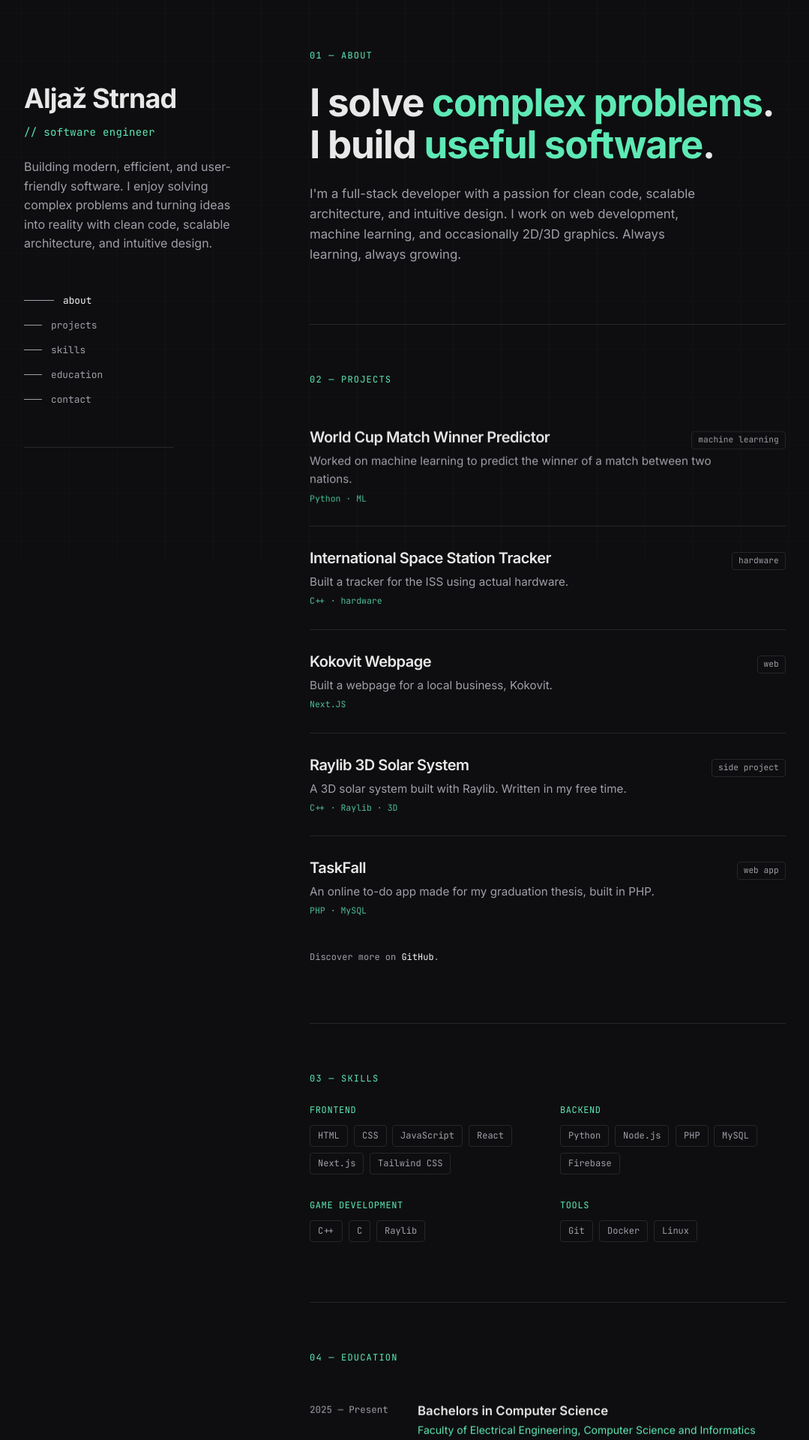
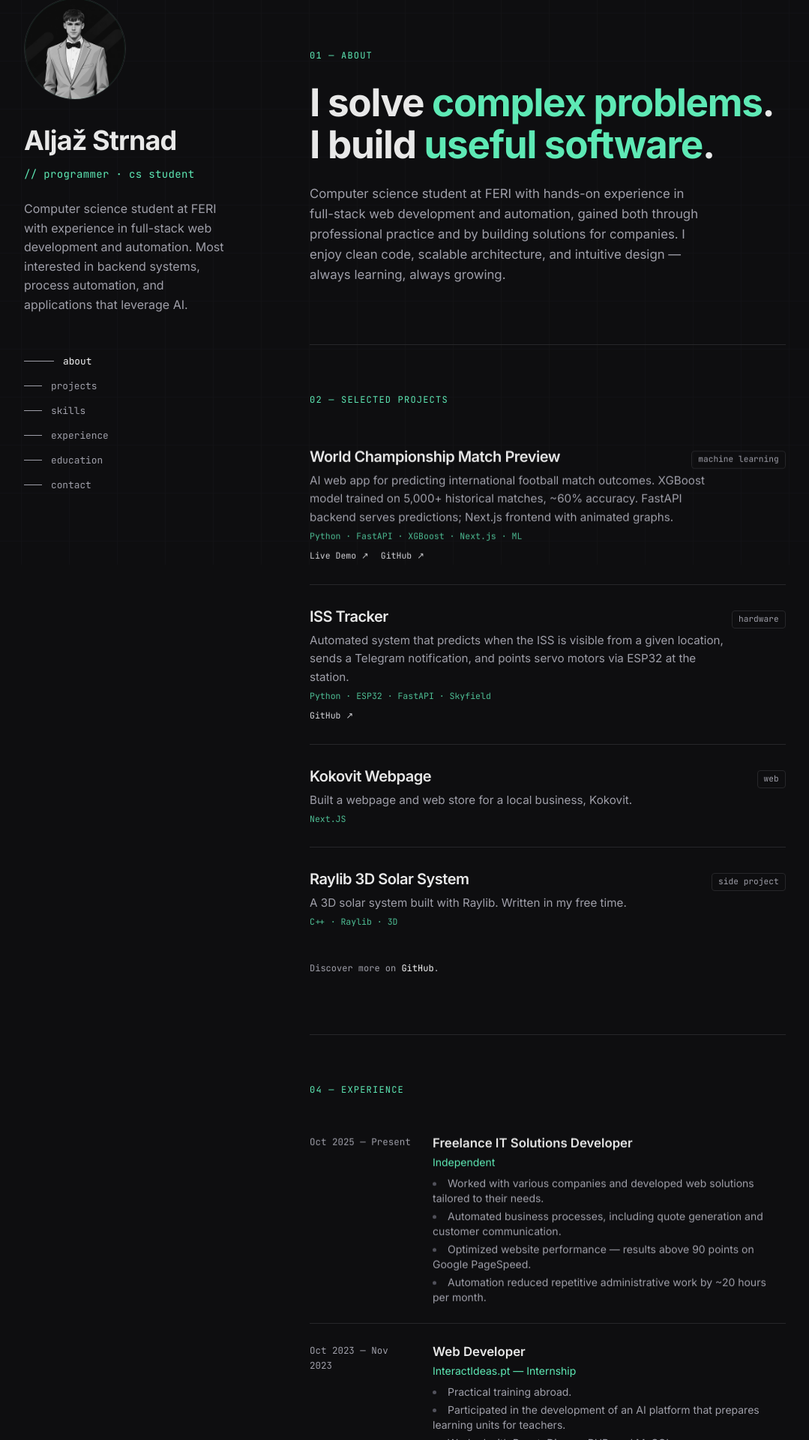
Before and after one commit to strnadaljaz/portfolio, a Next.js app: page / in a window 1280 px wide. Shown: the part 47-1967 px from the top of the page at 75% size, without its empty margins (100-1179 px from the left). Built offline with nearby package versions, Linux system fonts and the light colour scheme.

Commit message:
profile picture, experience section

```diff
--- /dev/null
+++ b/Components/Avatar.tsx
@@ -0,0 +1,22 @@
+const Avatar = ({ src, initials }: { src?: string; initials: string }) => {
+    return (
+        <div className="relative h-30 w-30 overflow-hidden rounded-full border border-zinc-800 bg-zinc-900/60 backdrop-blur-sm md:h-34 md:w-34">
+            {src ? (
+                // eslint-disable-next-line @next/next/no-img-element
+                <img
+                    src={src}
+                    alt="Portrait"
+                    className="h-full w-full object-cover grayscale transition-all duration-500 hover:grayscale-0"
+                />
+            ) : (
+                <div className="flex h-full w-full items-center justify-center font-mono text-xl tracking-widest text-emerald-300/80">
+                    {initials}
+                </div>
+            )}
+            {/* subtle ring accent */}
+            <span className="pointer-events-none absolute inset-0 rounded-full ring-1 ring-inset ring-emerald-300/10" />
+        </div>
+    );
+}
+
+export default Avatar;
--- a/app/page.tsx
+++ b/app/page.tsx
@@ -1,57 +1,93 @@
 "use client";
 
 import { useEffect, useRef, useState } from "react";
+import Avatar from "@/Components/Avatar";
 
 /* ---------- data ---------- */
 
 const projects = [
     {
-        title: "World Cup Match Winner Predictor",
+        title: "World Championship Match Preview",
         type: "machine learning",
         description:
-            "Worked on machine learning to predict the winner of a match between two nations.",
-        tech: "Python · ML",
+            "AI web app for predicting international football match outcomes. XGBoost model trained on 5,000+ historical matches, ~60% accuracy. FastAPI backend serves predictions; Next.js frontend with animated graphs.",
+        tech: "Python · FastAPI · XGBoost · Next.js · ML",
+        links: [
+            { label: "Live Demo", href: "https://international-match-predictor.vercel.app/" },
+            { label: "GitHub", href: "https://github.com/strnadaljaz/world_cup_match_predictor" },
+        ],
     },
     {
-        title: "International Space Station Tracker",
+        title: "ISS Tracker",
         type: "hardware",
-        description: "Built a tracker for the ISS using actual hardware.",
-        tech: "C++ · hardware",
+        description:
+            "Automated system that predicts when the ISS is visible from a given location, sends a Telegram notification, and points servo motors via ESP32 at the station.",
+        tech: "Python · ESP32 · FastAPI · Skyfield",
+        links: [{ label: "GitHub", href: "https://github.com/strnadaljaz/iss_tracker" }],
     },
     {
         title: "Kokovit Webpage",
         type: "web",
-        description: "Built a webpage for a local business, Kokovit.",
+        description: "Built a webpage and web store for a local business, Kokovit.",
         tech: "Next.JS",
+        links: [],
     },
     {
         title: "Raylib 3D Solar System",
         type: "side project",
         description: "A 3D solar system built with Raylib. Written in my free time.",
         tech: "C++ · Raylib · 3D",
+        links: [],
+    },
+    // {
+    //     title: "TaskFall",
+    //     type: "web app",
+    //     description:
+    //         "An online to-do app made for my graduation thesis, built in PHP.",
+    //     tech: "PHP · MySQL",
+    //     links: [],
+    // },
+];
+
+const skills: Record<string, string[]> = {
+    Languages: ["Python", "C", "C++", "JavaScript", "TypeScript", "SQL", "PHP"],
+    Frontend: ["React", "Next.js", "HTML", "CSS", "TailwindCSS"],
+    Backend: ["Node.js", "FastAPI", "REST APIs", "MySQL"],
+    DevOps: ["Docker", "Linux", "Git"],
+    Hardware: ["ESP32", "Arduino"],
+    "Photo / Video": ["Adobe Software", "GIMP"],
+};
+
+const experience = [
+    {
+        role: "Freelance IT Solutions Developer",
+        company: "Independent",
+        period: "Oct 2025 — Present",
+        bullets: [
+            "Worked with various companies and developed web solutions tailored to their needs.",
+            "Automated business processes, including quote generation and customer communication.",
+            "Optimized website performance — results above 90 points on Google PageSpeed.",
+            "Automation reduced repetitive administrative work by ~20 hours per month.",
+        ],
     },
     {
-        title: "TaskFall",
-        type: "web app",
-        description:
-            "An online to-do app made for my graduation thesis, built in PHP.",
-        tech: "PHP · MySQL",
+        role: "Web Developer",
+        company: "InteractIdeas.pt — Internship",
+        period: "Oct 2023 — Nov 2023",
+        bullets: [
+            "Practical training abroad.",
+            "Participated in the development of an AI platform that prepares learning units for teachers.",
+            "Worked with React, Django, PHP, and MySQL.",
+        ],
     },
 ];
 
-const skills: Record<string, string[]> = {
-    Frontend: ["HTML", "CSS", "JavaScript", "React", "Next.js", "Tailwind CSS"],
-    Backend: ["Python", "Node.js", "PHP", "MySQL", "Firebase"],
-    "Game Development": ["C++", "C", "Raylib"],
-    Tools: ["Git", "Docker", "Linux"],
-};
-
 const education = [
     {
-        title: "Bachelors in Computer Science",
-        period: "2025 — Present",
-        org: "Faculty of Electrical Engineering, Computer Science and Informatics",
-        note: "Currently going into my second year. Focusing on automatization, AI/ML engineering, web development, server management, and personal projects.",
+        title: "Bachelors in Computer Science and Information Technologies",
+        period: "2025 — 2028",
+        org: "FERI — Faculty of Electrical Engineering, Computer Science and Informatics",
+        note: "Currently in my first year. Focusing on automation, AI/ML engineering, web development, server management, and personal projects.",
     },
     {
         title: "Computer Technician",
@@ -59,6 +95,12 @@ const education = [
         org: "Secondary Electrical and Computer School Maribor",
         note: "Got fundamentals in C++ programming and web programming with HTML, CSS and PHP.",
     },
+];
+
+const achievements = [
+    "Three times among the best in the country in mathematics — 1st place, 3rd place, silver award.",
+    "Silver award for research work.",
+    "Awarded as one of the best students of my generation by Elektro Maribor.",
 ];
 
 const currentYear = new Date().getFullYear();
@@ -114,7 +156,14 @@ export default function Home() {
     }, []);
 
     useEffect(() => {
-        const ids = ["about", "projects", "skills", "education", "contact"];
+        const ids = [
+            "about",
+            "projects",
+            "skills",
+            "experience",
+            "education",
+            "contact",
+        ];
         const observer = new IntersectionObserver(
             (entries) => {
                 entries.forEach((e) => {
@@ -134,6 +183,7 @@ export default function Home() {
         { href: "#about", label: "about" },
         { href: "#projects", label: "projects" },
         { href: "#skills", label: "skills" },
+        { href: "#experience", label: "experience" },
         { href: "#education", label: "education" },
         { href: "#contact", label: "contact" },
     ];
@@ -145,19 +195,32 @@ export default function Home() {
         >
             {/* LEFT SIDE */}
             <aside className="flex h-auto flex-col justify-center py-16 md:sticky md:top-0 md:h-screen md:py-12">
+                {/* avatar */}
+                <div className="reveal mb-8">
+                    <Avatar src="/me.webp" initials="AS" />
+                </div>
                 <h1 className="reveal text-4xl font-bold leading-tight tracking-tight">
                     Aljaž Strnad
                 </h1>
-                <p className="reveal mt-3 font-mono text-sm tracking-wide text-emerald-300" style={{ transitionDelay: "60ms" }}>
-                    {"// software engineer"}
+                <p
+                    className="reveal mt-3 font-mono text-sm tracking-wide text-emerald-300"
+                    style={{ transitionDelay: "60ms" }}
+                >
+                    {"// programmer · cs student"}
                 </p>
-                <p className="reveal mt-6 max-w-[280px] text-zinc-400" style={{ transitionDelay: "120ms" }}>
-                    Building modern, efficient, and user-friendly software. I enjoy solving
-                    complex problems and turning ideas into reality with clean code,
-                    scalable architecture, and intuitive design.
+                <p
+                    className="reveal mt-6 max-w-[280px] text-zinc-400"
+                    style={{ transitionDelay: "120ms" }}
+                >
+                    Computer science student at FERI with experience in full-stack web
+                    development and automation. Most interested in backend systems,
+                    process automation, and applications that leverage AI.
                 </p>
 
-                <nav className="reveal mt-12 flex flex-row flex-wrap gap-4 md:flex-col md:gap-1" style={{ transitionDelay: "180ms" }}>
+                <nav
+                    className="reveal mt-12 flex flex-row flex-wrap gap-4 md:flex-col md:gap-1"
+                    style={{ transitionDelay: "180ms" }}
+                >
                     {navItems.map((item) => {
                         const isActive = active === item.href;
                         return (
@@ -169,8 +232,8 @@ export default function Home() {
                             >
                                 <span
                                     className={`hidden h-px bg-zinc-400 transition-all duration-300 md:block ${isActive
-                                            ? "w-10 bg-emerald-300 nav-active-pulse"
-                                            : "w-6 group-hover:w-10 group-hover:bg-emerald-300"
+                                        ? "w-10 bg-emerald-300 nav-active-pulse"
+                                        : "w-6 group-hover:w-10 group-hover:bg-emerald-300"
                                         }`}
                                 />
                                 {item.label}
@@ -179,7 +242,10 @@ export default function Home() {
                     })}
                 </nav>
 
-                <div className="reveal mt-12 hidden h-px w-full max-w-[200px] bg-zinc-800 md:block" style={{ transitionDelay: "240ms" }}>
+                <div
+                    className="reveal mt-12 hidden h-px w-full max-w-[200px] bg-zinc-800 md:block"
+                    style={{ transitionDelay: "240ms" }}
+                >
                     <span
                         className="block h-full bg-emerald-300 transition-[width] duration-100"
                         style={{ width: `${progress}%` }}
@@ -194,18 +260,25 @@ export default function Home() {
                     <div className="reveal">
                         <Label>01 — about</Label>
                     </div>
-                    <h2 className="reveal text-[clamp(2rem,4vw,3.2rem)] font-bold leading-[1.1] tracking-tight" style={{ transitionDelay: "80ms" }}>
+                    <h2
+                        className="reveal text-[clamp(2rem,4vw,3.2rem)] font-bold leading-[1.1] tracking-tight"
+                        style={{ transitionDelay: "80ms" }}
+                    >
                         I solve{" "}
                         <span className="text-emerald-300">complex problems</span>.
                         <br />
                         I build{" "}
                         <span className="text-emerald-300">useful software</span>.
                     </h2>
-                    <p className="reveal mt-6 max-w-[520px] text-[1.05rem] text-zinc-400" style={{ transitionDelay: "160ms" }}>
-                        I&apos;m a full-stack developer with a passion for clean code,
-                        scalable architecture, and intuitive design. I work on web
-                        development, machine learning, and occasionally 2D/3D graphics.
-                        Always learning, always growing.
+                    <p
+                        className="reveal mt-6 max-w-[520px] text-[1.05rem] text-zinc-400"
+                        style={{ transitionDelay: "160ms" }}
+                    >
+                        Computer science student at FERI with hands-on experience in
+                        full-stack web development and automation, gained both through
+                        professional practice and by building solutions for companies. I
+                        enjoy clean code, scalable architecture, and intuitive design —
+                        always learning, always growing.
                     </p>
                 </section>
 
@@ -215,7 +288,7 @@ export default function Home() {
                     className="mt-20 scroll-mt-24 border-t border-zinc-800 pt-16"
                 >
                     <div className="reveal">
-                        <Label>02 — projects</Label>
+                        <Label>02 — selected projects</Label>
                     </div>
                     <div>
                         {projects.map((p, i) => (
@@ -239,6 +312,21 @@ export default function Home() {
                                 <p className="mt-1 font-mono text-[0.72rem] text-emerald-300 opacity-80">
                                     {p.tech}
                                 </p>
+                                {p.links.length > 0 && (
+                                    <div className="mt-2 flex flex-wrap gap-4 font-mono text-[0.72rem]">
+                                        {p.links.map((l) => (
+                                            <a
+                                                key={l.href}
+                                                href={l.href}
+                                                target="_blank"
+                                                rel="noopener noreferrer"
+                                                className="link-underline text-zinc-300 transition-colors hover:text-emerald-300"
+                                            >
+                                                {l.label} ↗
+                                            </a>
+                                        ))}
+                                    </div>
+                                )}
                             </article>
                         ))}
                     </div>
@@ -255,6 +343,40 @@ export default function Home() {
                         .
                     </p>
                 </section>
+
+                {/* experience */}
+                <section
+                    id="experience"
+                    className="mt-20 scroll-mt-24 border-t border-zinc-800 pt-16"
+                >
+                    <div className="reveal">
+                        <Label>04 — experience</Label>
+                    </div>
+                    {experience.map((e, i) => (
+                        <div
+                            key={e.role}
+                            className={`reveal-stagger grid grid-cols-1 gap-1 py-6 md:grid-cols-[140px_1fr] md:gap-6 ${i !== 0 ? "border-t border-zinc-800" : ""
+                                }`}
+                            style={{ ["--delay" as string]: `${i * 120}ms` }}
+                        >
+                            <div className="pt-0.5 font-mono text-[0.78rem] text-zinc-400">
+                                {e.period}
+                            </div>
+                            <div>
+                                <h3 className="text-[1.05rem] font-semibold">{e.role}</h3>
+                                <div className="mt-0.5 text-sm text-emerald-300">
+                                    {e.company}
+                                </div>
+                                <ul className="mt-2 list-inside list-disc space-y-1 text-sm text-zinc-400 marker:text-zinc-600">
+                                    {e.bullets.map((b) => (
+                                        <li key={b}>{b}</li>
+                                    ))}
+                                </ul>
+                            </div>
+                        </div>
+                    ))}
+                </section>
+
 
                 {/* skills */}
                 <section
@@ -296,7 +418,7 @@ export default function Home() {
                     className="mt-20 scroll-mt-24 border-t border-zinc-800 pt-16"
                 >
                     <div className="reveal">
-                        <Label>04 — education</Label>
+                        <Label>05 — education</Label>
                     </div>
                     {education.map((e, i) => (
                         <div
@@ -315,6 +437,21 @@ export default function Home() {
                             </div>
                         </div>
                     ))}
+
+                    {/* achievements as sub-block */}
+                    <div className="mt-8 reveal-stagger">
+                        <h3 className="mb-3 font-mono text-xs uppercase tracking-wider text-emerald-300">
+                            Achievements
+                        </h3>
+                        <ul className="space-y-1 text-sm text-zinc-400 marker:text-zinc-600">
+                            {achievements.map((a) => (
+                                <li key={a} className="flex gap-2">
+                                    <span className="text-emerald-300/70">—</span>
+                                    <span>{a}</span>
+                                </li>
+                            ))}
+                        </ul>
+                    </div>
                 </section>
 
                 {/* contact */}
@@ -323,25 +460,76 @@ export default function Home() {
                     className="mt-20 scroll-mt-24 border-t border-zinc-800 pt-16"
                 >
                     <div className="reveal">
-                        <Label>05 — contact</Label>
+                        <Label>06 — contact</Label>
                     </div>
-                    <p className="reveal max-w-[480px] text-[1.4rem] font-semibold tracking-tight text-zinc-100" style={{ transitionDelay: "80ms" }}>
+                    <p
+                        className="reveal max-w-[480px] text-[1.4rem] font-semibold tracking-tight text-zinc-100"
+                        style={{ transitionDelay: "80ms" }}
+                    >
                         Have a question or want to work together?
                     </p>
-                    <p className="reveal mt-4" style={{ transitionDelay: "140ms" }}>
-                        {/* replace with your email */}
-                        <a
-                            href="mailto:strnadaljaz23@gmail.com"
-                            className="link-underline border-b border-emerald-300 text-[1.1rem] text-zinc-100 transition-colors hover:text-emerald-300"
-                        >
-                            strnadaljaz23@gmail.com
-                        </a>
-                    </p>
-                    <p className="reveal mt-4 max-w-[480px] text-zinc-400" style={{ transitionDelay: "200ms" }}>
-                        Location: Slovenia. I usually reply within one business day.
+
+                    <ul
+                        className="reveal mt-4 space-y-2 font-mono text-sm"
+                        style={{ transitionDelay: "140ms" }}
+                    >
+                        <li>
+                            <span className="text-zinc-500">email · </span>
+                            <a
+                                href="mailto:aljaz.strnad@student.um.si"
+                                className="link-underline text-zinc-100 transition-colors hover:text-emerald-300"
+                            >
+                                aljaz.strnad@student.um.si
+                            </a>
+                        </li>
+                        <li>
+                            <span className="text-zinc-500">phone · </span>
+                            <a
+                                href="tel:+38651769401"
+                                className="link-underline text-zinc-100 transition-colors hover:text-emerald-300"
+                            >
+                                +386 (0)51 769 401
+                            </a>
+                        </li>
+                        <li>
+                            <span className="text-zinc-500">linkedin · </span>
+                            <a
+                                href="https://linkedin.com/in/aljaz-strnad"
+                                target="_blank"
+                                rel="noopener noreferrer"
+                                className="link-underline text-zinc-100 transition-colors hover:text-emerald-300"
+                            >
+                                /in/aljaz-strnad
+                            </a>
+                        </li>
+                        <li>
+                            <span className="text-zinc-500">github · </span>
+                            <a
+                                href="https://github.com/strnadaljaz"
+                                target="_blank"
+                                rel="noopener noreferrer"
+                                className="link-underline text-zinc-100 transition-colors hover:text-emerald-300"
+                            >
+                                /strnadaljaz
+                            </a>
+                        </li>
+                        <li>
+                            <span className="text-zinc-500">location · </span>
+                            <span className="text-zinc-300">Maribor, Slovenia</span>
+                        </li>
+                    </ul>
+
+                    <p
+                        className="reveal mt-4 max-w-[480px] text-zinc-400"
+                        style={{ transitionDelay: "200ms" }}
+                    >
+                        I usually reply within one business day.
                     </p>
 
-                    <footer className="reveal mt-20 border-t border-zinc-800 pt-6 font-mono text-[0.72rem] text-zinc-400" style={{ transitionDelay: "260ms" }}>
+                    <footer
+                        className="reveal mt-20 border-t border-zinc-800 pt-6 font-mono text-[0.72rem] text-zinc-400"
+                        style={{ transitionDelay: "260ms" }}
+                    >
                         © {currentYear} Aljaž Strnad · Built with Next.JS
                     </footer>
                 </section>
```
Also changed, not shown: public/me.webp (added).
